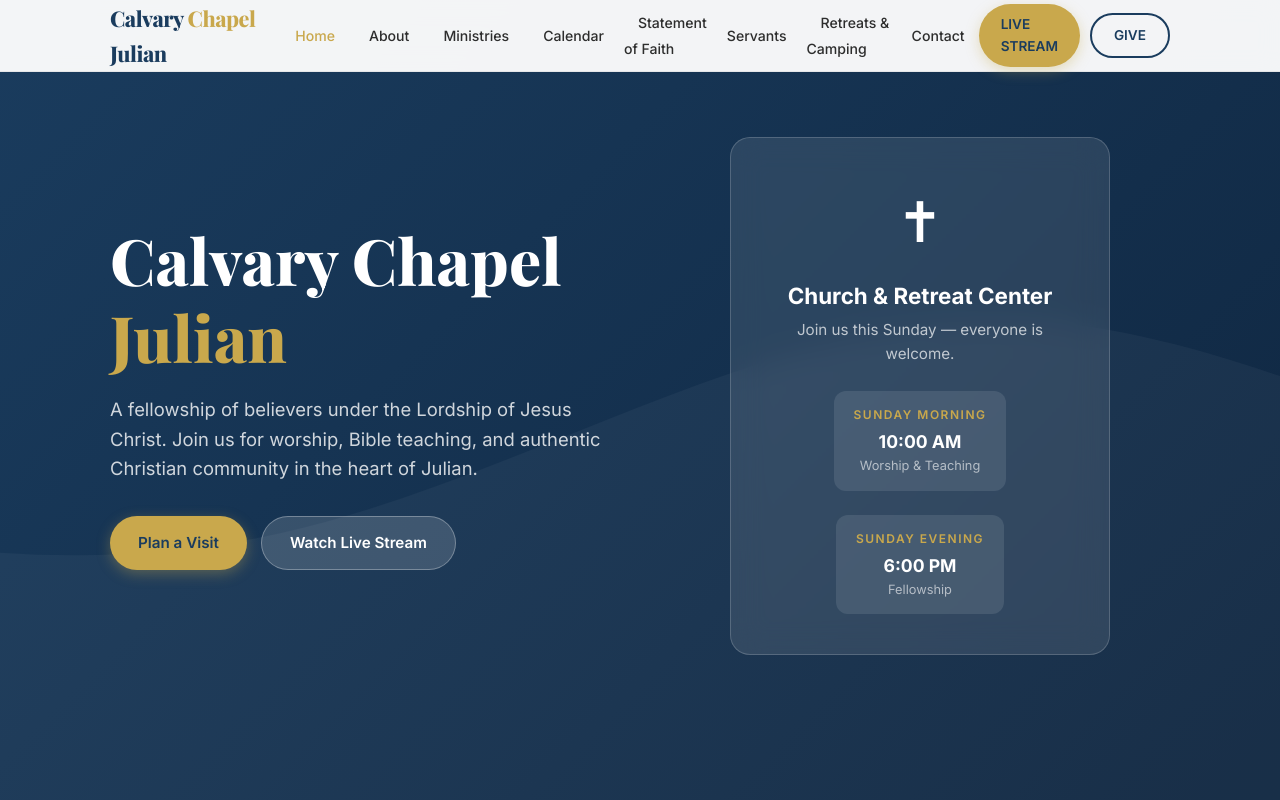
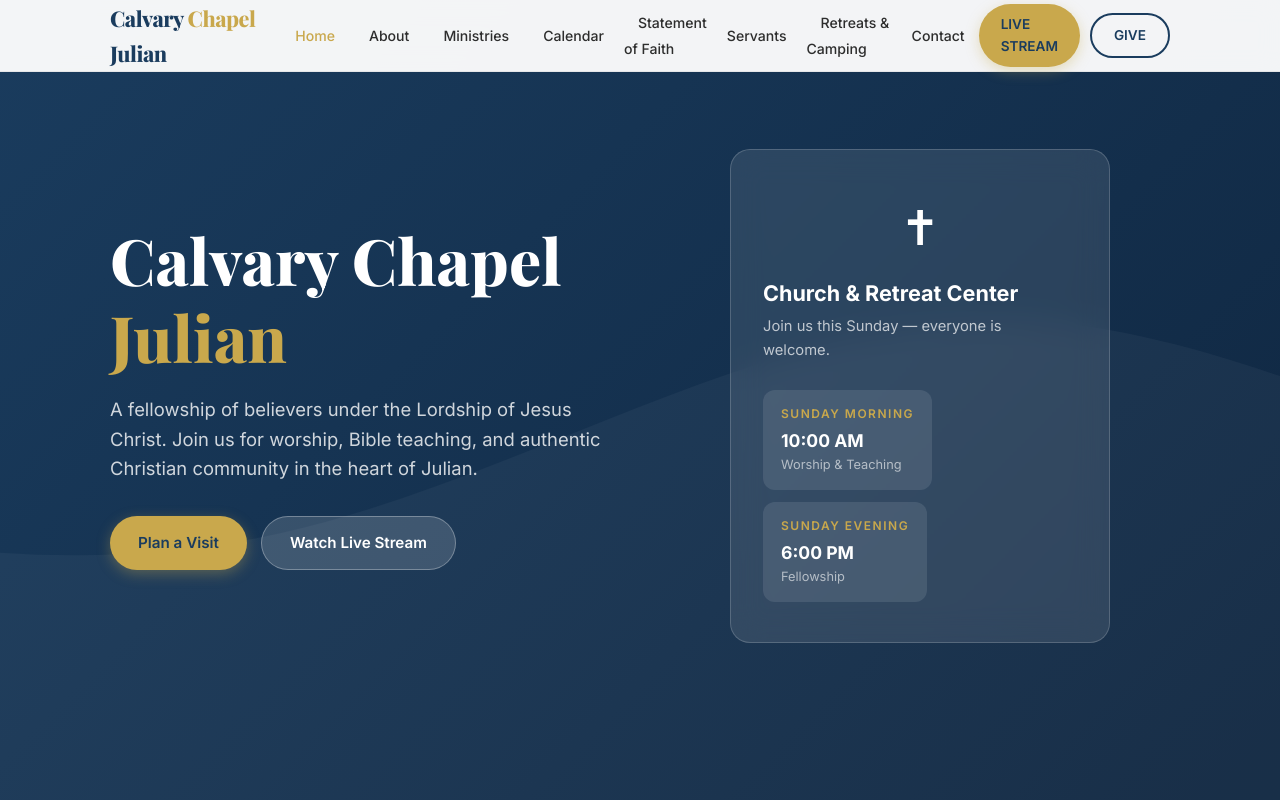
Before and after one commit to mlocke333/ccjulian-website, a plain HTML site: page index.html in a window 1280 px wide. Shown: the top 800 px of the page. Drawn offline with nearby package versions, Linux system fonts and the light colour scheme.

Commit message:
Align hero ribbon wording left; cross icon stays centered

```diff
--- a/index.html
+++ b/index.html
@@ -149,46 +149,52 @@
       backdrop-filter: blur(16px);
       border: 1px solid rgba(255,255,255,0.18);
       border-radius: 20px;
-      padding: 40px 35px;
+      padding: 40px 32px;
       width: 100%; max-width: 380px;
-      text-align: center;
+      text-align: left;
       color: #fff;
+      display: flex; flex-direction: column; align-items: flex-start;
+      gap: 0;
     }
     .hero-card .cross {
-      font-size: 3.5rem; margin-bottom: 16px;
-      display: block;
+      font-size: 3rem; margin-bottom: 14px;
+      display: block; text-align: center;
+      width: 100%;
     }
     .hero-card h3 {
-      color: #fff; font-size: 1.4rem;
+      color: #fff; font-size: 1.35rem;
       margin-bottom: 8px; font-family: 'Inter', sans-serif;
       font-weight: 700;
+      text-align: left;
     }
     .hero-card p {
       color: rgba(255,255,255,0.7);
-      font-size: 0.95rem; margin-bottom: 24px;
+      font-size: 0.92rem; margin-bottom: 20px;
+      text-align: left; max-width: 300px;
     }
     .service-time {
-      display: flex; justify-content: center; gap: 24px;
-      margin-top: 20px; flex-wrap: wrap;
+      display: flex; justify-content: flex-start;
+      margin-top: 8px; flex-wrap: wrap; gap: 12px;
     }
     .service-time-item {
       background: rgba(255,255,255,0.1);
       border-radius: 12px;
-      padding: 14px 20px;
-      text-align: center;
-      min-width: 120px;
+      padding: 14px 18px;
+      text-align: left;
+      min-width: 110px;
     }
     .service-time-item .day {
       font-size: 0.75rem; text-transform: uppercase;
       letter-spacing: 1.5px; color: var(--accent);
-      font-weight: 600;
+      font-weight: 600; text-align: left;
     }
     .service-time-item .time {
       font-size: 1.1rem; font-weight: 700;
-      margin-top: 4px; color: #fff;
+      margin-top: 4px; color: #fff; text-align: left;
     }
     .service-time-item .label {
       font-size: 0.8rem; color: rgba(255,255,255,0.6);
+      text-align: left;
     }
 
     /* SECTIONS */
```
